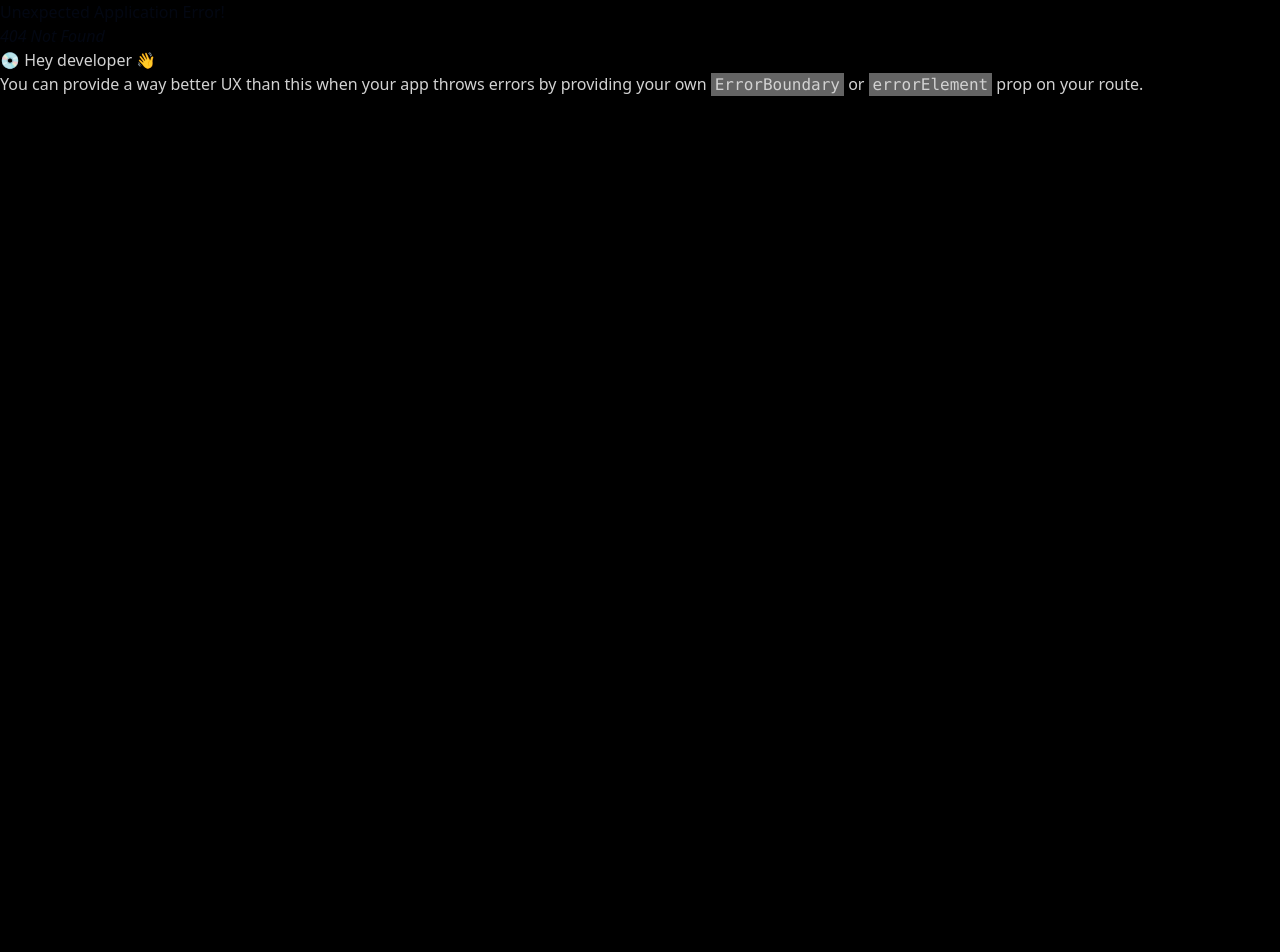
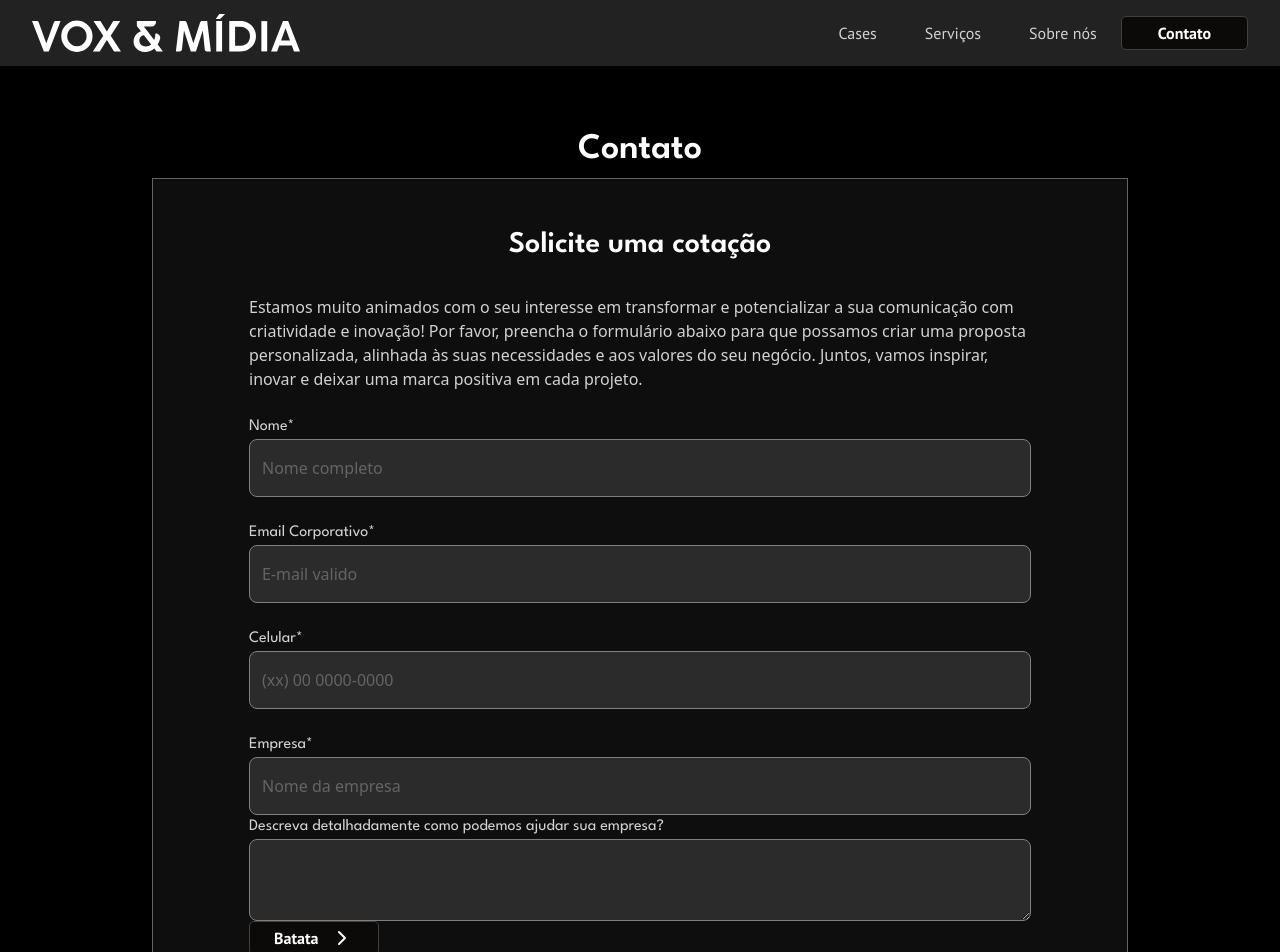
Before and after one commit to Byorks/Website-Vox-Midia, a React (Vite) app in the folder vox-midia-website/: page /contact in a window 1280 px wide. Before the commit this address had no page. Shown: the top 952 px of the page. Before the commit the page ends 800 px from the top, so only its background shows below. Built offline with nearby package versions, Linux system fonts and the light colour scheme.

Commit message:
:construction: inprog: contact page

```diff
--- a/vox-midia-website/src/App.jsx
+++ b/vox-midia-website/src/App.jsx
@@ -12,6 +12,7 @@ import { useState } from 'react';
 import './App.css';
 import CasesPage from './pages/Cases';
 import ServicesPage from './pages/Services';
+import ContactPage from './pages/Contact';
 
 const router = createBrowserRouter ([
   {
@@ -21,7 +22,8 @@ const router = createBrowserRouter ([
       { index: true, element: <HomePage /> },
       { path: 'cases', element: <CasesPage /> },
       { path: 'services', element: <ServicesPage />},
-      { path: 'project', element: <ProjectPage />}
+      { path: 'project', element: <ProjectPage />},
+      { path: 'contact', element: <ContactPage />}
     ]
   }
 ]);
--- /dev/null
+++ b/vox-midia-website/src/components/ButtonIcon.jsx
@@ -0,0 +1,15 @@
+import MainButton from "./MainButton";
+import { Link } from "react-router";
+
+export default function ButtonIcon({ path, type, children }) {
+  return (
+    <Link to={path}>
+      <button
+        type={type}
+        className={`bg-stone-950 px-6 py-1 rounded-vox-5 border-1 border-neutral-700 text-white text-center font-bold font-pt-sans hover:bg-vox-3 hover:border-vox-7 duration-150 ease-in-out cursor-pointer flex gap-3`}
+      >
+        {children}
+      </button>
+    </Link>
+  );
+}
--- a/vox-midia-website/src/components/CardServices.jsx
+++ b/vox-midia-website/src/components/CardServices.jsx
@@ -7,7 +7,7 @@ export default function ServiceCard (props) {
                 <SecondaryTitle>{props.children}</SecondaryTitle>
             </div>
             <div className="w-full h-auto rounded-b-[5px]">
-                <img className="w-full h-auto object-cover" src="https://unsplash.it/640/425?image=40" alt="" />
+                <img className="w-full h-auto object-cover rounded-b-[5px]" src="https://unsplash.it/640/425?image=40" alt="" />
             </div>
         </div>
     );
--- /dev/null
+++ b/vox-midia-website/src/components/FormInput.jsx
@@ -0,0 +1,9 @@
+export default function FormInput ({type, name , id, label, placeholder, required}) {
+    // TODO -> Descobrir como deixar o label com cor diferente com focus
+    return (
+        <div className="flex flex-col ">
+            <label className="font-league-spartan text-vox-7 " htmlFor={name}>{label}</label>
+            <input required className="bg-vox-3 border border-vox-6 text-vox-8 placeholder:text-vox-5 text-base rounded-[8px] py-4 px-3 focus:bg-vox-2 focus:border-vox-7 focus:outline-0" type={type} name={name} id={id} placeholder={placeholder} />
+        </div>
+    );
+}
--- /dev/null
+++ b/vox-midia-website/src/components/FormTextArea.jsx
@@ -0,0 +1,8 @@
+export default function FormTextArea ({id, name, placeholder, label}) {
+    return (
+        <div className="flex flex-col">
+            <label className="font-league-spartan text-vox-7" htmlFor={name}>{label}</label>
+            <textarea required className="bg-vox-3 border border-vox-6 text-vox-8 placeholder:text-vox-5 text-base rounded-[8px] py-4 px-3 focus:bg-vox-2 focus:border-vox-7 focus:outline-0" name={name} id={id} placeholder={placeholder}></textarea>
+        </div>
+    );
+}
--- a/vox-midia-website/src/components/MainNavBar.jsx
+++ b/vox-midia-website/src/components/MainNavBar.jsx
@@ -58,7 +58,9 @@ export default function MainNavBar (props) {
                     ))
                     }
 
-                    <MainButton space='md:ml-0 ml-6 md:mt-0 mt-4'
+                    <MainButton
+                        space='md:ml-0 ml-6 md:mt-0 mt-4'
+                        path='/contact'
                     >Contato
                     </MainButton>
                 </ul>
--- /dev/null
+++ b/vox-midia-website/src/pages/Contact.jsx
@@ -0,0 +1,81 @@
+import MainTitle from "../components/MainTitle";
+import PrincipalTitle from "../components/PrincipalTitle";
+import FormInput from "../components/FormInput";
+import FormTextArea from "../components/FormTextArea";
+import ButtonIcon from "../components/ButtonIcon";
+import { ChevronRight } from "lucide-react";
+
+export default function ContactPage () {
+    return(
+        <main>
+            <section className="w-full m-auto container lg:max-w-4/5 px-4 sm:px-12 lg:px-6 mb-32 md:mb-48 pt-16">
+                <PrincipalTitle>Contato</PrincipalTitle>
+                <div className="bg-vox-2 border-[.5px] border-vox-5 py-12 px-24">
+                    <MainTitle>Solicite uma cotação</MainTitle>
+                    <p>
+                        Estamos muito animados com o seu interesse em transformar e potencializar a sua comunicação com criatividade e inovação! Por favor, preencha o formulário abaixo para que possamos criar uma proposta personalizada, alinhada às suas necessidades e aos valores do seu negócio. Juntos, vamos inspirar, inovar e deixar uma marca positiva em cada projeto.
+                    </p>
+                    <form className="w-full my-6">
+                        <div className="flex flex-col gap-6">
+                            <FormInput
+                                required={"required"}
+                                className="mb-6"
+                                id={"contact-name"}
+                                label={"Nome*"}
+                                name={"name"}
+                                type={"text"}
+                                htmlFor={"name"}
+                                placeholder={"Nome completo"}
+                            ></FormInput>
+
+                            <FormInput
+                                className="mb-6"
+                                id={"contact-email"}
+                                label={"Email Corporativo*"}
+                                name={"email"}
+                                type={"email"}
+                                htmlFor={"email"}
+                                placeholder={"E-mail valido"}
+                            ></FormInput>
+
+                            <FormInput
+                                className="mb-6"
+                                id={"contact-cellphone"}
+                                label={"Celular*"}
+                                name={"cellphone"}
+                                type={"text"}
+                                htmlFor={"cellphone"}
+                                placeholder={"(xx) 00 0000-0000"}
+                            ></FormInput>
+
+                            <FormInput
+                                id={"contact-enterprise"}
+                                label={"Empresa*"}
+                                name={"enterprise"}
+                                type={"text"}
+                                htmlFor={"enterprise"}
+                                placeholder={"Nome da empresa"}
+                            ></FormInput>
+                        </div>
+                       <FormTextArea
+                        id={"contact-decription"}
+                        label={"Descreva detalhadamente como podemos ajudar sua empresa?"}
+                       >
+                       </FormTextArea>
+                        <ButtonIcon
+                            type={"submit"}
+                        >
+                            Batata
+                            <ChevronRight />
+                        </ButtonIcon>
+                    </form>
+                    <MainTitle>Outras formas de contato</MainTitle>
+                    <div>
+                        email
+                        tel
+                    </div>
+                </div>
+            </section>
+        </main>
+    );
+}
--- a/vox-midia-website/src/pages/Project.jsx
+++ b/vox-midia-website/src/pages/Project.jsx
@@ -3,6 +3,8 @@ import MainTitle from "../components/MainTitle";
 
 import { CASES_LINKS } from "../data";
 // TODO -> Criar component do projeton showcase
+// Criar uma forma de apresentar todas as imagens de forma dinâmica, onde seja possível renderizar as imagens com base em quantas estão vigentes
+
 export default function ProjectPage(props) {
   return (
     <main>
--- a/vox-midia-website/src/pages/Services.jsx
+++ b/vox-midia-website/src/pages/Services.jsx
@@ -8,11 +8,11 @@ export default function ServicesPage() {
   let CARDS = [
     {
       title: "Marketing",
-      path: "/#marketing-section",
+      path: "#marketing-section",
     },
     {
       title: "Tecnologia",
-      path: "/#tecnology-section",
+      path: "#tecnology-section",
     },
     {
       title: "Branding",
```
